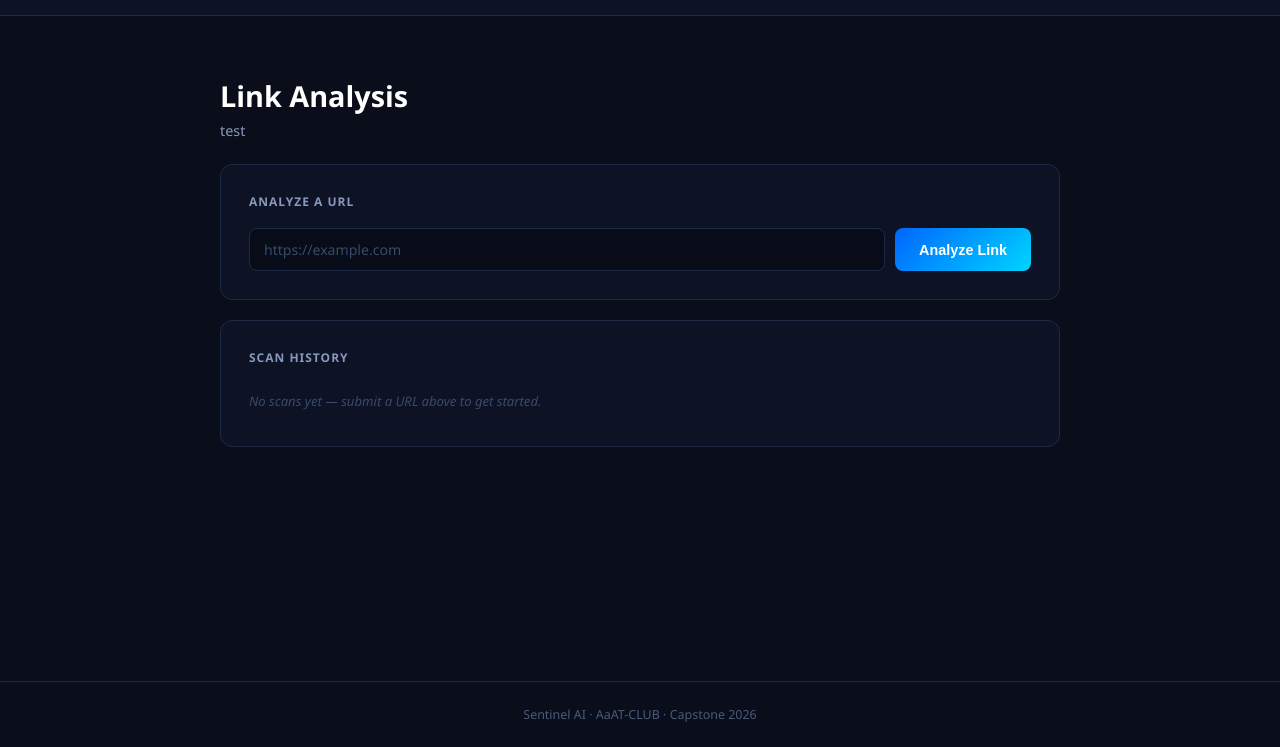
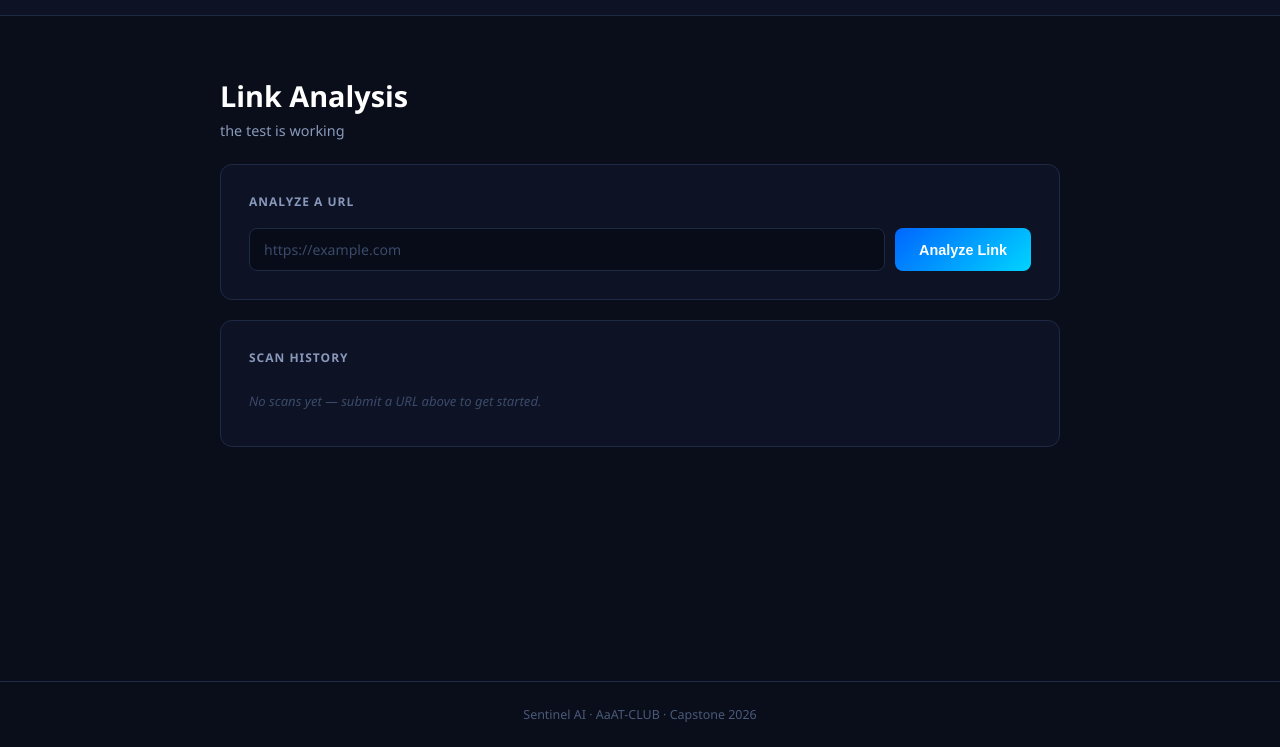
Before and after one commit to AaAT-CLUB/Sentinel-AI, a plain HTML site: page WebServer/frontend/index.html in a window 1280 px wide. Shown: the part 53-800 px from the top of the page. Drawn offline with Linux system fonts and the light colour scheme.

Commit message:
Update page subtitle text in index.html

```diff
--- a/WebServer/frontend/index.html
+++ b/WebServer/frontend/index.html
@@ -21,7 +21,7 @@
 
 <div class="container">
   <div class="page-title">Link Analysis</div>
-  <div class="page-sub">test</div>
+  <div class="page-sub">the test is working</div>
 
   <div class="section">
     <div class="section-title">Analyze a URL</div>
```
